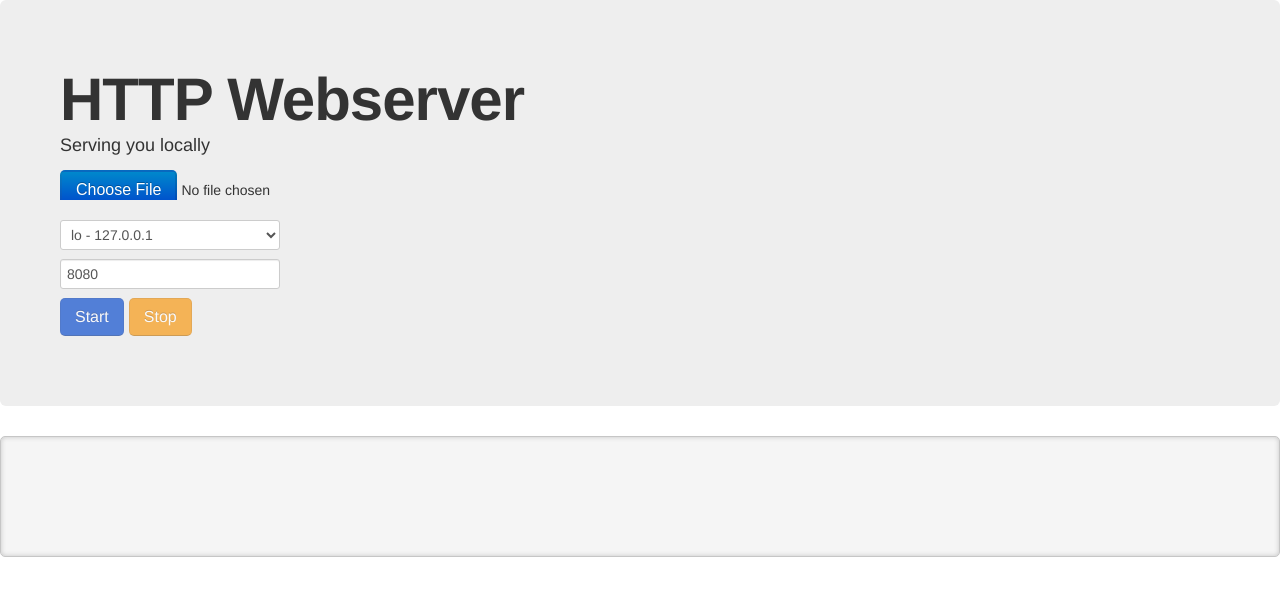
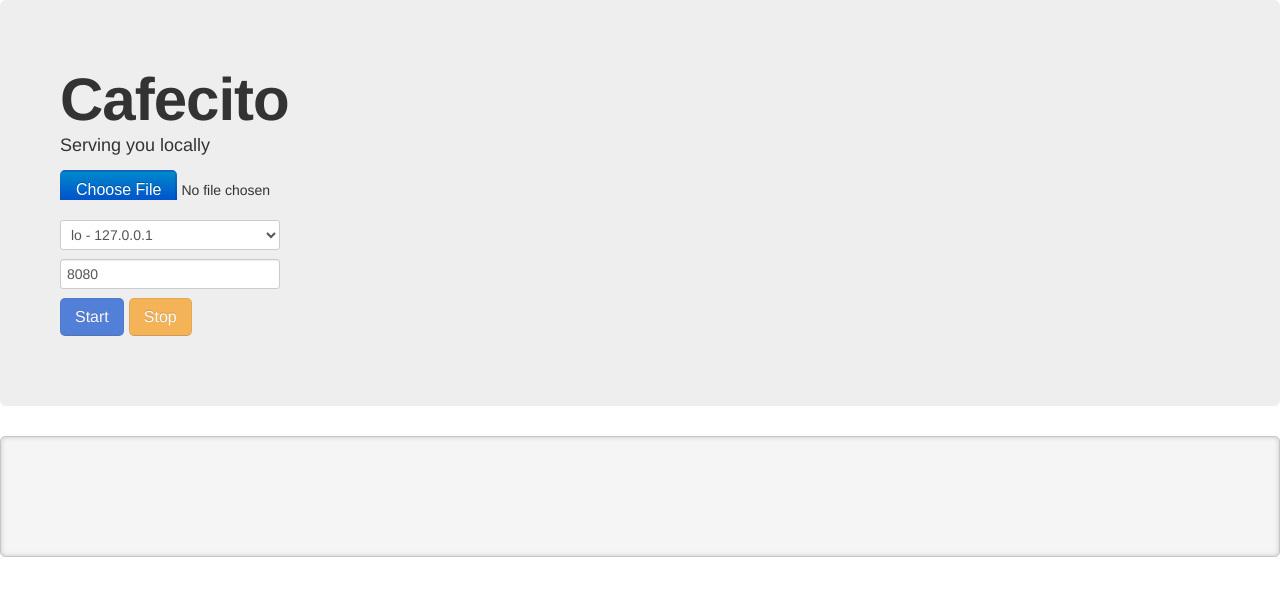
Before and after one commit to yigalakselman/cafecito, a browser extension: page index.html in a window 1280 px wide. Drawn offline with Linux system fonts and the light colour scheme.

Commit message:
refactor

```diff
--- a/index.html
+++ b/index.html
@@ -2,7 +2,7 @@
 <html>
     <head>
         <meta charset="utf-8">
-        <title>HTTP Webserver</title>
+        <title>Cafecito</title>
         <!-- build:css styles/app.css -->
         <link rel="stylesheet" href="styles/bootstrap.css">
         <link rel="stylesheet" href="styles/main.css">
@@ -61,7 +61,7 @@
     </head>
     <body>
       <div class="hero-unit">
-        <h1>HTTP Webserver</h1>
+        <h1>Cafecito</h1>
          <p>Serving you locally</p>
          <p>
            <input type="file" webkitdirectory id="directory"/><br />
```
